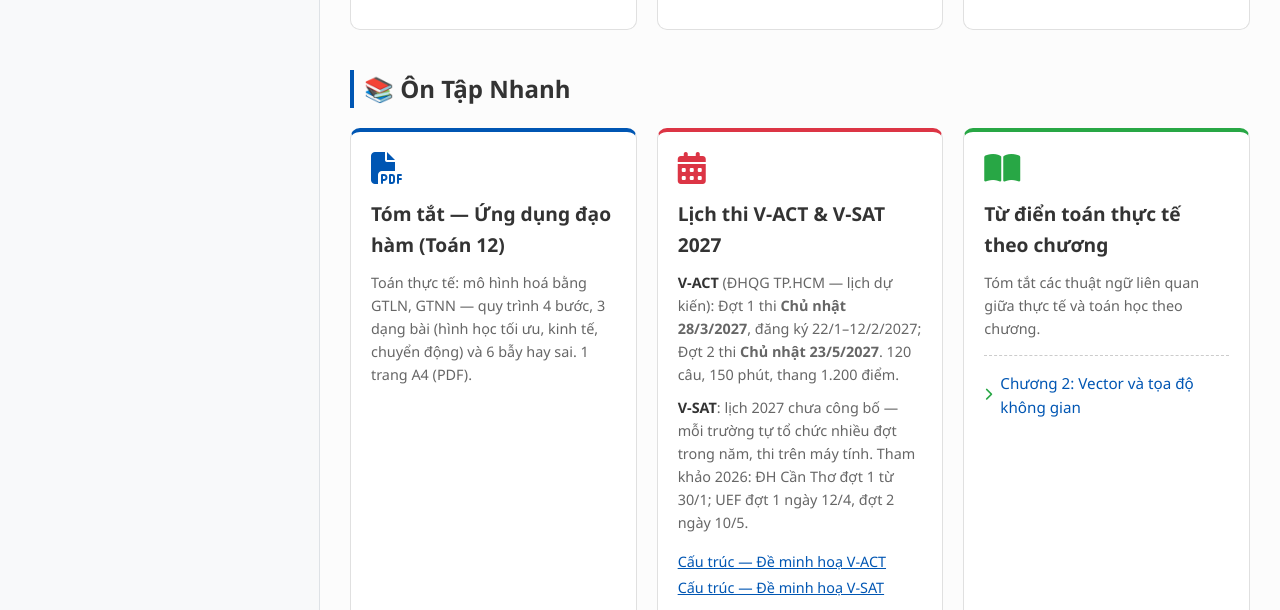
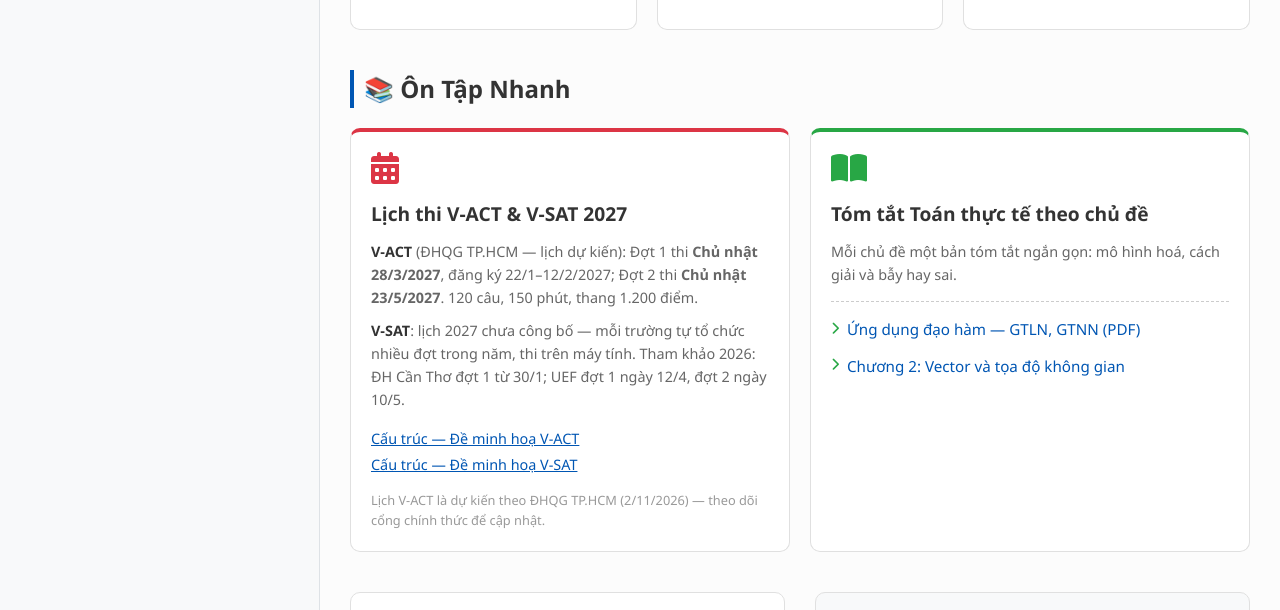
Before and after one commit to tandp-math/tanquizlab.com, a plain HTML site: page index.html in a window 1280 px wide. Shown: the part 1620-2230 px from the top of the page. Drawn offline with Linux system fonts and the light colour scheme.

Commit message:
Trang chu: gop PDF tom tat dao ham vao the Tom tat Toan thuc te theo chu de, bo the rieng

```diff
--- a/index.html
+++ b/index.html
@@ -559,13 +559,6 @@
 
             <div style="display: grid; grid-template-columns: repeat(auto-fit, minmax(250px, 1fr)); gap: 20px; margin-bottom: 40px;">
 
-                <!-- Thẻ Tóm tắt ứng dụng đạo hàm (PDF) -->
-                <a href="https://drive.google.com/file/d/1R16CwTXagl9k5YHoBr5NxGSe-7Hrl9UF/view?usp=drivesdk" target="_blank" style="background: white; border: 1px solid #e0e0e0; border-radius: 10px; padding: 20px; text-decoration: none; color: #333; transition: transform 0.3s, box-shadow 0.3s; display: block; border-top: 4px solid #0056b3;" onmouseover="this.style.transform='translateY(-5px)'; this.style.boxShadow='0 8px 15px rgba(0,0,0,0.1)';" onmouseout="this.style.transform='translateY(0)'; this.style.boxShadow='none';">
-                    <i class="fas fa-file-pdf" style="font-size: 2rem; color: #0056b3; margin-bottom: 15px;"></i>
-                    <h3 style="font-size: 1.2rem; margin-bottom: 10px;">Tóm tắt — Ứng dụng đạo hàm (Toán 12)</h3>
-                    <p style="font-size: 0.9rem; color: #666;">Toán thực tế: mô hình hoá bằng GTLN, GTNN — quy trình 4 bước, 3 dạng bài (hình học tối ưu, kinh tế, chuyển động) và 6 bẫy hay sai. 1 trang A4 (PDF).</p>
-                </a>
-
                 <!-- Thẻ 1: Lịch thi V-ACT & V-SAT -->
                 <div style="background: white; border: 1px solid #e0e0e0; border-radius: 10px; padding: 20px; color: #333; transition: transform 0.3s, box-shadow 0.3s; display: block; border-top: 4px solid #dc3545;"
                      onmouseover="this.style.transform='translateY(-5px)'; this.style.boxShadow='0 8px 15px rgba(0,0,0,0.1)';"
@@ -580,7 +573,7 @@
                     <p style="font-size: 0.8rem; color: #999; margin-top: 12px; margin-bottom: 0;">Lịch V-ACT là dự kiến theo ĐHQG TP.HCM (2/11/2026) — theo dõi cổng chính thức để cập nhật.</p>
                 </div>
 
-                <!-- Thẻ 2: Từ điển toán thực tế theo chương (Đã cấu trúc lại thành thẻ div) -->
+                <!-- Thẻ 2: Tóm tắt Toán thực tế theo chủ đề (Đã cấu trúc lại thành thẻ div) -->
 <div style="background: white; border: 1px solid #e0e0e0; border-radius: 10px; padding: 20px; color: #333; transition: transform 0.3s, box-shadow 0.3s; display: block; border-top: 4px solid #28a745;"
      onmouseover="this.style.transform='translateY(-5px)'; this.style.boxShadow='0 8px 15px rgba(0,0,0,0.1)';"
      onmouseout="this.style.transform='translateY(0)'; this.style.boxShadow='none';">
@@ -588,12 +581,21 @@
     <!-- Phần Tiêu đề & Mô tả chung -->
     <div style="margin-bottom: 15px; border-bottom: 1px dashed #ccc; padding-bottom: 15px;">
         <i class="fas fa-book-open" style="font-size: 2rem; color: #28a745; margin-bottom: 15px;"></i>
-        <h3 style="font-size: 1.2rem; margin-bottom: 10px;">Từ điển toán thực tế theo chương</h3>
-        <p style="font-size: 0.9rem; color: #666; margin-bottom: 0;">Tóm tắt các thuật ngữ liên quan giữa thực tế và toán học theo chương.</p>
+        <h3 style="font-size: 1.2rem; margin-bottom: 10px;">Tóm tắt Toán thực tế theo chủ đề</h3>
+        <p style="font-size: 0.9rem; color: #666; margin-bottom: 0;">Mỗi chủ đề một bản tóm tắt ngắn gọn: mô hình hoá, cách giải và bẫy hay sai.</p>
     </div>
 
     <!-- Phần Danh sách các mục con (Các chương) -->
     <ul style="list-style-type: none; padding-left: 0; margin: 0;">
+
+        <!-- Mục con 1 -->
+        <li style="margin-bottom: 12px;">
+            <a href="https://drive.google.com/file/d/1R16CwTXagl9k5YHoBr5NxGSe-7Hrl9UF/view?usp=drivesdk" target="_blank" style="text-decoration: none; color: #0056b3; font-size: 0.95rem; font-weight: 500; display: flex; align-items: center; transition: color 0.2s;"
+               onmouseover="this.style.color='#28a745'" onmouseout="this.style.color='#0056b3'">
+                <i class="fas fa-chevron-right" style="font-size: 0.8rem; margin-right: 8px; color: #28a745;"></i>
+                Ứng dụng đạo hàm — GTLN, GTNN (PDF)
+            </a>
+        </li>
 
         <!-- Mục con 2 -->
         <li style="margin-bottom: 12px;">
```
